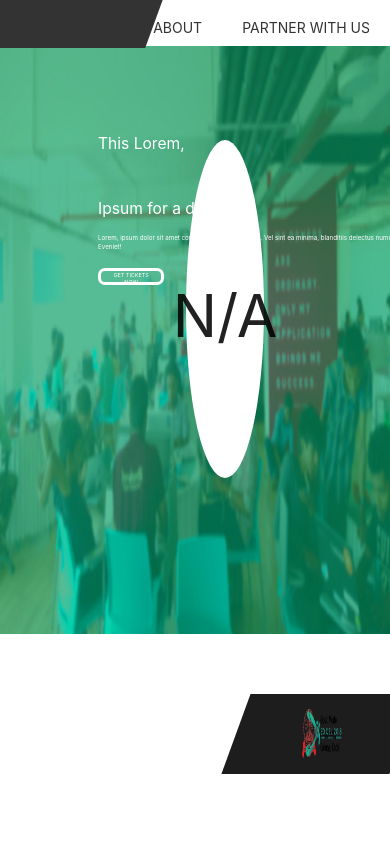
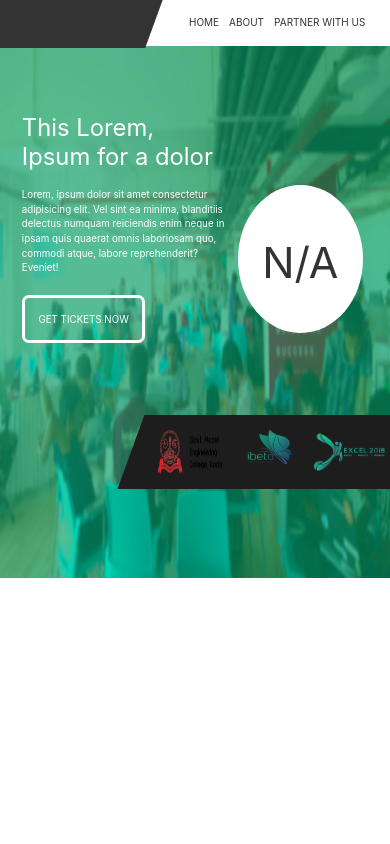
Before and after one commit to thezillion/MockUp-UI, a plain HTML site: page index.html in a window 390 px wide. Shown: the top 844 px of the page. Drawn offline with nearby package versions, Linux system fonts and the light colour scheme.

Commit message:
NavBar and topContainer made Responsive

```diff
--- a/index.html
+++ b/index.html
@@ -39,7 +39,7 @@
             </div>
 
             <div class="content">
-                <h1>This Lorem,</h1><br />
+                <h1>This Lorem,</h1>
                 <h1>Ipsum for a dolor</h1>
                 <p>
                     Lorem, ipsum dolor sit amet consectetur adipisicing elit.
--- a/style.css
+++ b/style.css
@@ -11,7 +11,7 @@ body{
 
 #nav ul{
     list-style-type: none;
-    margin: 0;
+    margin: 0 2em;
     padding: 0;
     overflow: hidden;
 }
@@ -21,9 +21,10 @@ body{
 }
 
 #nav li a{
+    font-size: 1.4vw;
     display: block;
     text-align: center;
-    padding: 17px 20px;
+    padding: 15px 25px;
     text-decoration: none;
     color: #333;
 }
@@ -51,6 +52,7 @@ body{
 .topContainer{
     width: 100%;
     height: 97vh;
+    position: relative;
 }
 
 .topContainer img{
@@ -80,7 +82,11 @@ body{
     display: flex;
     justify-content: center;
     align-items: center;
-    font-size: 2.5em;
+    font-size: 3em;
+    color: #333
+}
+.whiteCircle div h1{
+    font-size: 7vw;
 }
 
 .blackTag{
@@ -91,31 +97,33 @@ body{
     height: 5.7em;
     width: 43%;
     transform: skewX(-20deg);
-    display: flex;
-    flex-direction: row;
-    align-items: flex-start;
-
+    display: grid;
+    grid-template-columns: auto auto auto;
+    grid-template-areas:
+        "mec1 ibeto2 excel3"
 }
 
 .blackTag img{
     transform: skewX(20deg);
     height: 3.5em;
     width: 9.5vw;
-    position: absolute;
-    top: 15px;
+    justify-self: center;
+    align-self: center;
 }
 #excel{
-    height: 4.2em;
-    top: 10px;
-    right: 4.4em;
+    grid-area: excel3;
+    justify-self: start;
+    height: 5vw;
+    width: 8vw;
 }
 #ibeto{
-    height: 5em;
-    top: 9px;
-    left: 14.5em;
+   grid-area: ibeto2;
+   height: 6vw;
+   width: 7vw;
 }
 #mec{
-    left: 4.7em;
+    grid-area: mec1;
+    justify-self: end;
 }
 
 .content{
@@ -574,3 +582,78 @@ body{
     justify-self: center;
     color: white;
 }
+
+
+
+
+
+
+/* Responsive - Mobile View */
+@media(max-width: 768px){
+
+    /* NavBar */
+    #nav ul{
+        margin: 0 1.4em;
+    }
+
+    #nav li a{
+        font-size: 10px;
+        padding: 15px 5px;
+    }
+
+
+    /* Top Container */
+    .topContainer img{
+        height: 65%;
+    }
+
+    .whiteCircle{
+        height: 18%;
+        width: 32%;
+        top: 17%;
+        right: 7%;
+    }
+    .whiteCircle div h1{
+        font-size: 11vw;
+        padding-bottom: 9px;
+    }
+
+    .blackTag{
+        width: 70%;
+        height: 9%;
+        top: 45%;
+    }
+    .blackTag img{
+        height: 60%;
+        width: 70%;
+    }
+    #excel{
+        height: 65%;
+        width: 80%;
+    }
+    #ibeto{
+        height: 70%;
+        width: 67%;
+    }
+
+    .content{
+        padding-top: 4em;
+        top: 1%;
+        left: 2%;
+        height: 60%;
+        width: 60%;
+    }
+    .content h1{
+        font-size: 1.7em;
+    }
+    .content p{
+        font-size: 2.5vw;
+    }
+    .content button{
+        font-size: 2.5vw;
+        height: 13%;
+        width: 60%;
+        margin-top: 1em;
+    }
+
+}
```
